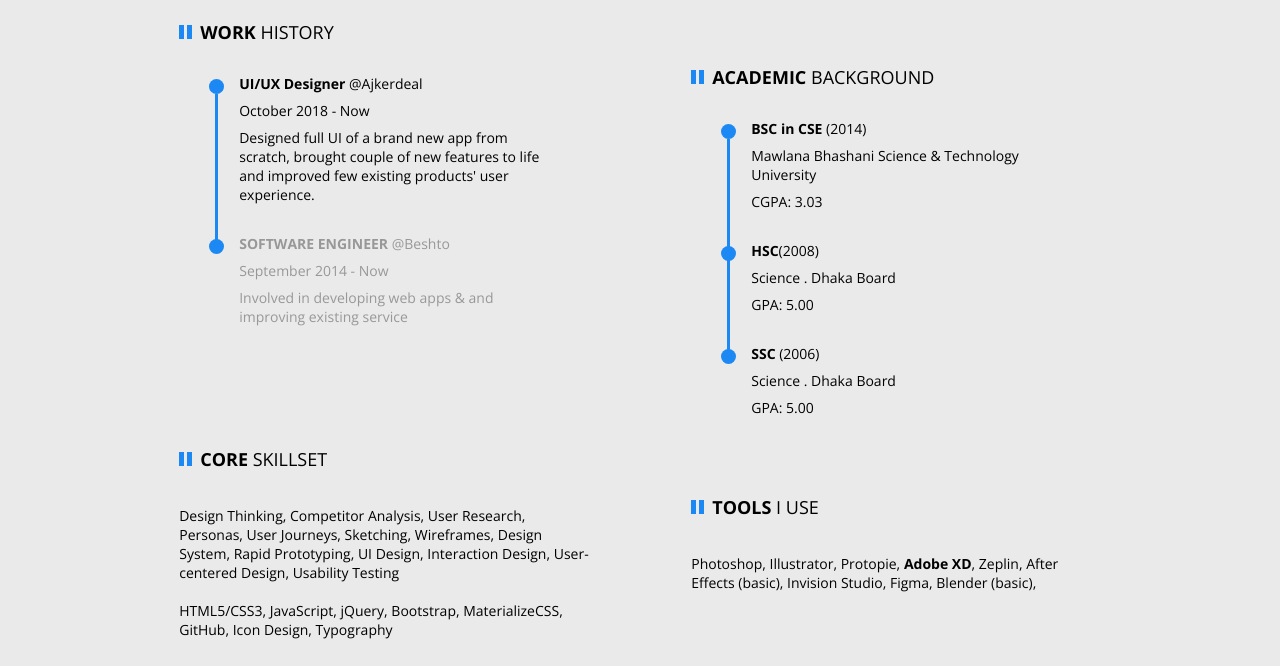
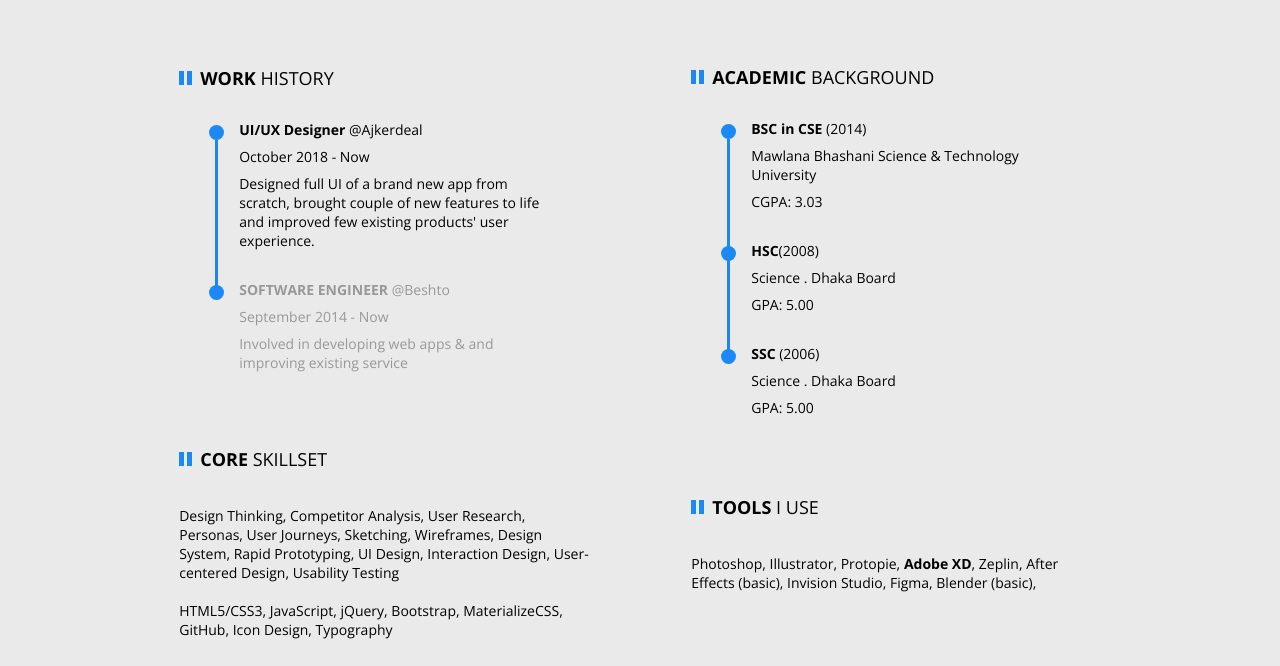
Before and after one commit to DanikLebedev/Sam_Solutions, a plain HTML site: page index.html in a window 1280 px wide. Shown: the part 419-1085 px from the top of the page. Drawn offline with nearby package versions, Linux system fonts and the light colour scheme; grey boxes are pictures that could not be loaded.

Commit message:
Used grid for work and education

```diff
--- a/css/style.css
+++ b/css/style.css
@@ -176,8 +176,11 @@ section {
 /***------------------------------***/
 
 .work_and_background-wrapper{
-    display: flex;
+    display: grid;
+    grid-template-columns: 40% 40%;
+    grid-template-rows: 1fr;
     justify-content: space-around;
+    align-items: center;
 }
 
 ul{
@@ -220,12 +223,8 @@ ul > li:before{
     background: #1C88F3;
 }
 
-.work {
-    width: 40%;
-}
 
 .background {
-    width: 40%;
     margin-top: 45px;
 }
 
```
